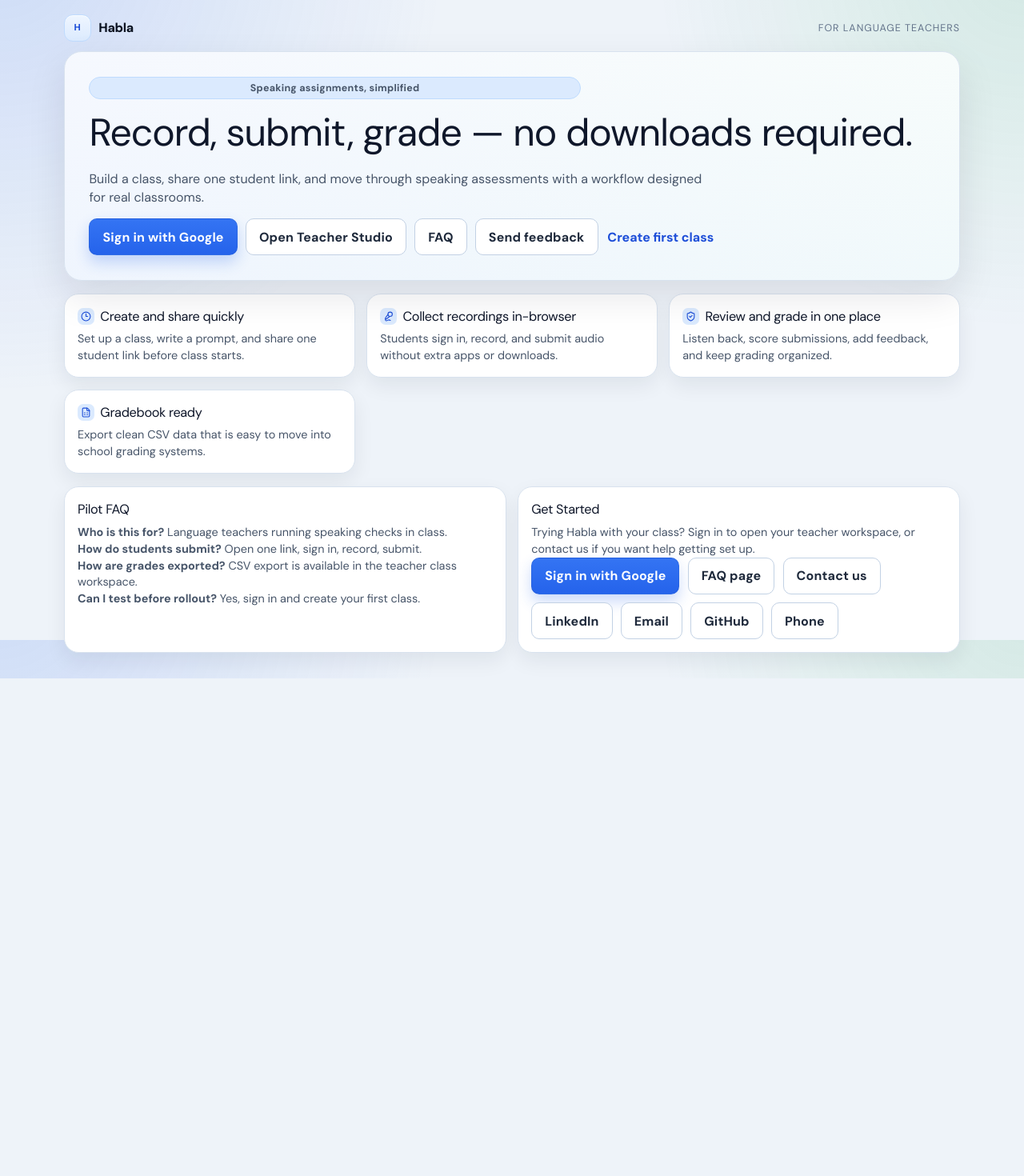
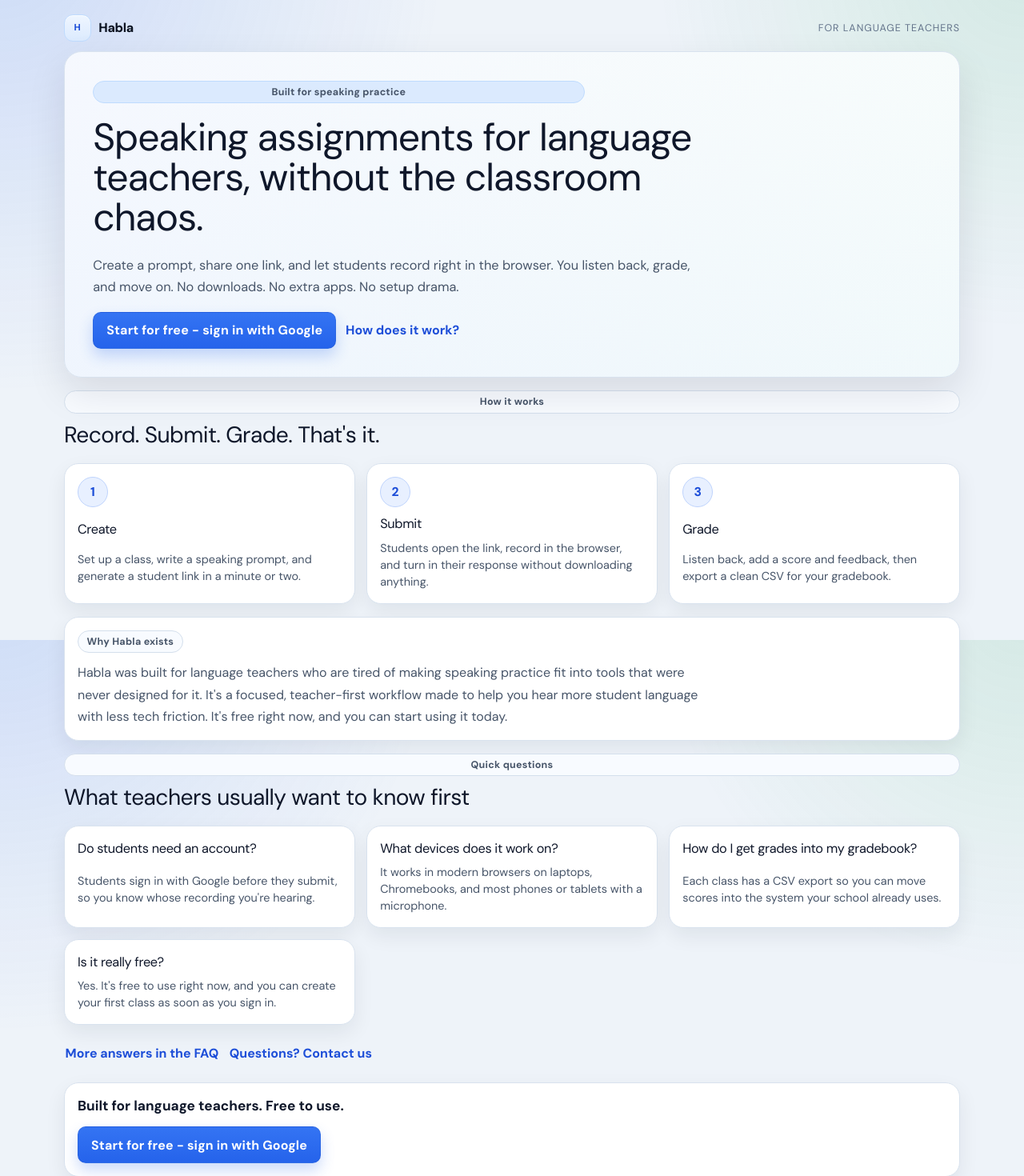
Before and after one commit to DavidGarcia355/Speaklab, a Next.js app: page / in a window 1280 px wide. Shown: the top 1470 px of the page at 80% size. Before the commit the page ends 848 px from the top, so only its background shows below. Built offline with nearby package versions, Linux system fonts and the light colour scheme; no server answers.

Commit message:
Redesign homepage for teachers

```diff
--- a/app/globals.css
+++ b/app/globals.css
@@ -296,6 +296,106 @@
 .home-feature h2 {
   margin-bottom: 0.38rem;
   font-size: 1.02rem;
+}
+
+/* Homepage */
+.home-section {
+  display: grid;
+  gap: 0.9rem;
+}
+
+.home-hero {
+  padding: 2.2rem;
+}
+
+.home-hero-copy {
+  display: grid;
+  gap: 0.8rem;
+  max-width: 760px;
+}
+
+.home-hero-lead {
+  font-size: 1.02rem;
+  line-height: 1.65;
+}
+
+.home-section-head {
+  display: grid;
+  gap: 0.45rem;
+}
+
+.home-section-head h2 {
+  font-size: clamp(1.35rem, 2.2vw, 1.9rem);
+}
+
+.home-steps {
+  align-items: stretch;
+}
+
+.home-step {
+  display: grid;
+  gap: 0.55rem;
+  background: linear-gradient(180deg, #ffffff 0%, #f9fbff 100%);
+}
+
+.home-step h3,
+.home-faq-item h3 {
+  font-size: 1.02rem;
+}
+
+.home-step-number {
+  width: 38px;
+  height: 38px;
+  border-radius: 999px;
+  display: inline-flex;
+  align-items: center;
+  justify-content: center;
+  background: #e8f0ff;
+  border: 1px solid #bfd4fd;
+  color: #1d4ed8;
+  font-weight: 800;
+  font-size: 0.98rem;
+}
+
+.home-story {
+  padding: 1.15rem;
+  background: linear-gradient(180deg, #ffffff 0%, #f8fbff 100%);
+}
+
+.home-story-copy {
+  margin: 0.72rem 0 0;
+  max-width: 72ch;
+  color: var(--muted);
+  font-size: 1rem;
+  line-height: 1.7;
+}
+
+.home-faq-grid {
+  align-items: stretch;
+}
+
+.home-faq-item {
+  display: grid;
+  gap: 0.45rem;
+}
+
+.home-links {
+  gap: 1rem;
+}
+
+.home-cta {
+  display: grid;
+  gap: 0.8rem;
+  justify-items: start;
+  text-align: left;
+  background: linear-gradient(180deg, #ffffff 0%, #f8fbff 100%);
+}
+
+.home-cta-copy {
+  margin: 0;
+  font-size: 1.08rem;
+  font-weight: 700;
+  color: #0f172a;
 }
 
 .grid {
@@ -1389,6 +1489,19 @@
     padding: 1.2rem;
   }
 
+  .home-hero-copy {
+    gap: 0.72rem;
+  }
+
+  .home-hero-lead,
+  .home-story-copy {
+    font-size: 0.96rem;
+  }
+
+  .home-links {
+    gap: 0.5rem;
+  }
+
   .card {
     padding: 0.86rem;
     border-radius: 14px;
--- a/app/page.tsx
+++ b/app/page.tsx
@@ -1,12 +1,11 @@
 import type { Metadata } from "next";
 import Link from "next/link";
-import { Clock3, FileSpreadsheet, MicVocal, ShieldCheck } from "lucide-react";
 import BrandBar from "@/app/components/BrandBar";
-import { APP_NAME, CONTACT_LINKS } from "@/app/constants";
+import { APP_NAME } from "@/app/constants";
 
 export const metadata: Metadata = {
   title: "Habla",
-  description: "Speaking assignments, simplified. Record, submit, grade — no downloads required.",
+  description: "Speaking assignments, simplified. Record, submit, grade - no downloads required.",
 };
 
 export default function Home() {
@@ -15,116 +14,117 @@
       <BrandBar label="For Language Teachers" />
 
       <section className="hero home-hero">
-        <div className="hero-copy">
-          <p className="pill">Speaking assignments, simplified</p>
-          <h1>Record, submit, grade — no downloads required.</h1>
-          <p>
-            Build a class, share one student link, and move through speaking assessments
-            with a workflow designed for real classrooms.
+        <div className="home-hero-copy">
+          <p className="pill">Built for speaking practice</p>
+          <h1>Speaking assignments for language teachers, without the classroom chaos.</h1>
+          <p className="home-hero-lead">
+            Create a prompt, share one link, and let students record right in the browser. You listen
+            back, grade, and move on. No downloads. No extra apps. No setup drama.
           </p>
           <div className="actions hero-actions">
             <Link className="btn btn-primary" href="/api/auth/signin/google?callbackUrl=/teacher">
-              Sign in with Google
+              Start for free - sign in with Google
             </Link>
-            <Link className="btn btn-ghost" href="/teacher">
-              Open Teacher Studio
-            </Link>
-            <Link className="btn btn-ghost" href="/faq">
-              FAQ
-            </Link>
-            <Link className="btn btn-ghost" href="/feedback">
-              Send feedback
-            </Link>
-            <Link className="text-link" href="/teacher/class/new">
-              Create first class
+            <Link className="text-link" href="/faq">
+              How does it work?
             </Link>
           </div>
         </div>
       </section>
 
-      <section className="grid cols-2 section-gap">
-        <article className="card home-feature">
-          <h2 className="title-row">
-            <span className="mini-icon" aria-hidden="true">
-              <Clock3 size={13} />
-            </span>
-            Create and share quickly
-          </h2>
+      <section className="section-gap home-section">
+        <div className="home-section-head">
+          <p className="pill pill-subtle">How it works</p>
+          <h2>Record. Submit. Grade. That&apos;s it.</h2>
+        </div>
+        <div className="grid cols-3 home-steps">
+          <article className="card home-step">
+            <div className="home-step-number">1</div>
+            <h3>Create</h3>
             <p className="meta">
-            Set up a class, write a prompt, and share one student link before class starts.
+              Set up a class, write a speaking prompt, and generate a student link in a minute or two.
             </p>
           </article>
-        <article className="card home-feature">
-          <h2 className="title-row">
-            <span className="mini-icon" aria-hidden="true">
-              <MicVocal size={13} />
-            </span>
-            Collect recordings in-browser
-          </h2>
+          <article className="card home-step">
+            <div className="home-step-number">2</div>
+            <h3>Submit</h3>
             <p className="meta">
-            Students sign in, record, and submit audio without extra apps or downloads.
+              Students open the link, record in the browser, and turn in their response without
+              downloading anything.
             </p>
           </article>
-        <article className="card home-feature">
-          <h2 className="title-row">
-            <span className="mini-icon" aria-hidden="true">
-              <ShieldCheck size={13} />
-            </span>
-            Review and grade in one place
-          </h2>
+          <article className="card home-step">
+            <div className="home-step-number">3</div>
+            <h3>Grade</h3>
             <p className="meta">
-            Listen back, score submissions, add feedback, and keep grading organized.
+              Listen back, add a score and feedback, then export a clean CSV for your gradebook.
             </p>
           </article>
-        <article className="card home-feature">
-          <h2 className="title-row">
-            <span className="mini-icon" aria-hidden="true">
-              <FileSpreadsheet size={13} />
-            </span>
-            Gradebook ready
-          </h2>
-          <p className="meta">
-            Export clean CSV data that is easy to move into school grading systems.
+        </div>
+      </section>
+
+      <section className="section-gap home-section">
+        <article className="card home-story">
+          <p className="pill pill-subtle">Why {APP_NAME} exists</p>
+          <p className="home-story-copy">
+            {APP_NAME} was built for language teachers who are tired of making speaking practice fit
+            into tools that were never designed for it. It&apos;s a focused, teacher-first workflow made
+            to help you hear more student language with less tech friction. It&apos;s free right now, and
+            you can start using it today.
           </p>
         </article>
       </section>
 
-      <section className="grid cols-2 section-gap">
-        <article className="card home-feature">
-          <h2 className="title-row">Pilot FAQ</h2>
-          <p className="meta"><strong>Who is this for?</strong> Language teachers running speaking checks in class.</p>
-          <p className="meta"><strong>How do students submit?</strong> Open one link, sign in, record, submit.</p>
-          <p className="meta"><strong>How are grades exported?</strong> CSV export is available in the teacher class workspace.</p>
-          <p className="meta"><strong>Can I test before rollout?</strong> Yes, sign in and create your first class.</p>
+      <section className="section-gap home-section">
+        <div className="home-section-head">
+          <p className="pill pill-subtle">Quick questions</p>
+          <h2>What teachers usually want to know first</h2>
+        </div>
+        <div className="grid cols-2 home-faq-grid">
+          <article className="card home-faq-item">
+            <h3>Do students need an account?</h3>
+            <p className="meta">
+              Students sign in with Google before they submit, so you know whose recording you&apos;re
+              hearing.
+            </p>
           </article>
+          <article className="card home-faq-item">
+            <h3>What devices does it work on?</h3>
+            <p className="meta">
+              It works in modern browsers on laptops, Chromebooks, and most phones or tablets with a
+              microphone.
+            </p>
+          </article>
+          <article className="card home-faq-item">
+            <h3>How do I get grades into my gradebook?</h3>
+            <p className="meta">
+              Each class has a CSV export so you can move scores into the system your school already
+              uses.
+            </p>
+          </article>
+          <article className="card home-faq-item">
+            <h3>Is it really free?</h3>
+            <p className="meta">
+              Yes. It&apos;s free to use right now, and you can create your first class as soon as you
+              sign in.
+            </p>
+          </article>
+        </div>
+        <div className="actions home-links">
+          <Link className="text-link" href="/faq">
+            More answers in the FAQ
+          </Link>
+          <Link className="text-link" href="/feedback">
+            Questions? Contact us
+          </Link>
+        </div>
+      </section>
 
-        <article className="card home-feature">
-          <h2 className="title-row">Get Started</h2>
-          <p className="meta">Trying {APP_NAME} with your class? Sign in to open your teacher workspace, or contact us if you want help getting set up.</p>
-          <div className="actions">
+      <section className="card home-cta section-gap">
+        <p className="home-cta-copy">Built for language teachers. Free to use.</p>
         <Link className="btn btn-primary" href="/api/auth/signin/google?callbackUrl=/teacher">
-              Sign in with Google
+          Start for free - sign in with Google
         </Link>
-            <Link className="btn btn-ghost" href="/faq">
-              FAQ page
-            </Link>
-            <Link className="btn btn-ghost" href="/feedback">
-              Contact us
-            </Link>
-            <a className="btn btn-ghost" href={CONTACT_LINKS.linkedin} target="_blank" rel="noreferrer">
-              LinkedIn
-            </a>
-            <a className="btn btn-ghost" href={CONTACT_LINKS.email}>
-              Email
-            </a>
-            <a className="btn btn-ghost" href={CONTACT_LINKS.github} target="_blank" rel="noreferrer">
-              GitHub
-            </a>
-            <a className="btn btn-ghost" href={CONTACT_LINKS.phone}>
-              Phone
-            </a>
-          </div>
-        </article>
       </section>
     </main>
   );
```
Lines whose indentation alone changed are shown as unchanged.
